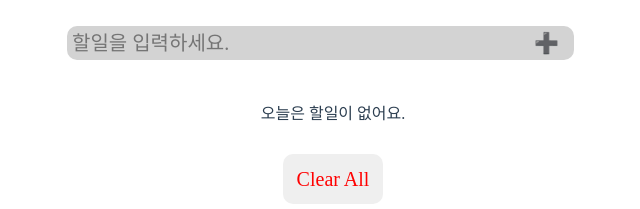
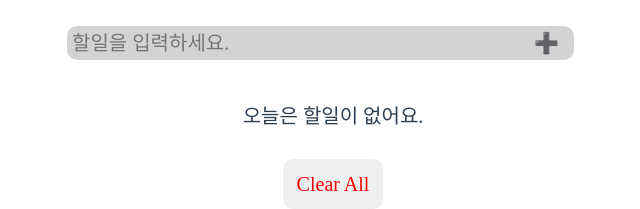
Before and after one commit to sue6e2/todoList, a Vue app: page / in a window 1280 px wide. Shown: the part 149-358 px from the top of the page, without its empty margins (307-947 px from the left). Built offline with nearby package versions, Linux system fonts and the light colour scheme; a web font is replaced by a local one.

Commit message:
코드 리팩토링 및 할일체크관련 버그 수정

```diff
--- a/src/App.vue
+++ b/src/App.vue
@@ -15,6 +15,7 @@
         v-on:check="check"
         v-bind:propsdata="todoItems"
         v-bind:message="msg"
+        v-bind:todoCheck="todoCheck"
     />
   </div>
 </template>
@@ -32,15 +33,17 @@ export default {
       editBefore : "",
       isEdit: false,
       msg:"",
-      itemIndex: 0
+      itemIndex: 0,
+      todoCheck:[],
     }
   },
   created(){
         if(localStorage.getItem('todolist')){
           this.msg =""
-          var array = JSON.parse(localStorage.getItem('todolist'))
-          for(var i =0; i <array.length; i++){
-              this.todoItems.push(array[i].item)
+          let array = JSON.parse(localStorage.getItem('todolist'))
+          for(let i =0; i <array.length; i++){
+            this.todoItems.push(array[i].item)
+            this.todoCheck.push(array[i].isCompleted)
           }
         }
         if(this.todoItems.length === 0){
@@ -50,18 +53,17 @@ export default {
   methods: {
     addTodo(itemArray, obj){
       if(this.todoItems.indexOf(obj.item) !== -1){
-        alert("이미 존재하는 할일 입니다.");
+        alert("이미 존재하는 할일 입니다.")
       }
       else{
       this.msg =""
-      var array2 = JSON.stringify(itemArray)
+      let array2 = JSON.stringify(itemArray)
       localStorage.setItem('todolist', array2)
       this.todoItems.push(obj.item)
       }
     },
-    check(obj2){
-      var a =  JSON.stringify(obj2)
-      localStorage.setItem('todolist', a)
+    check(checkTodo){
+      localStorage.setItem('todolist', checkTodo)
     },
     editBtn(isEdit, todoItem, index){
       this.isEdit = isEdit
@@ -72,9 +74,10 @@ export default {
       this.isEdit = isEdit2
       this.todoItems.splice(index,1, editedItem)
     },
-    removeTodo(todoItem, index){
-      localStorage.removeItem(todoItem);
-      this.todoItems.splice(index,1);
+    removeTodo(removeList, index){
+      localStorage.setItem('todolist', removeList)
+      this.todoItems.splice(index,1)
+
       if(this.todoItems.length==0){
         this.msg ="할일이 없어요."
       }
--- a/src/components/TodoInput.vue
+++ b/src/components/TodoInput.vue
@@ -6,7 +6,7 @@
     </div>
     <div class="editInput">
       <input class="input" v-if="isEdit" v-bind:value="editBefore" v-on:keyup.enter="editTodo" autofocus/>
-      <span id="editInput" class="btnEdit" v-if="isEdit" v-on:click="editTodo">✏️</span>
+      <span class="btnEdit" v-if="isEdit" v-on:click="editTodo">✏️</span>
     </div>
   </div>
 </template>
@@ -41,10 +41,10 @@ export default {
           return;
       }
       else{
-        let obj = { item: this.newTodoItem && this.newTodoItem.trim(), isCompleted: false};
+        let obj = { item: this.newTodoItem && this.newTodoItem.trim(), isCompleted: false}
         this.itemArray.push(obj)
-        this.newTodoItem = "";
-        this.$emit('addTodo', this.itemArray, obj);
+        this.newTodoItem = ""
+        this.$emit('addTodo', this.itemArray, obj)
       }
     },
     editTodo(val){
@@ -59,15 +59,15 @@ export default {
           this.editItem = val.target.value
           this.isCompleted = false;
 
-          let obj = { item: editedItem && editedItem.trim(), isCompleted: false};
+          let obj = { item: editedItem && editedItem.trim(), isCompleted: false}
           let itemArray = JSON.parse(localStorage.getItem('todolist'))
           itemArray[this.itemIndex] = obj
           let itemArray2 = JSON.stringify(itemArray)
-          localStorage.setItem('todolist', itemArray2);
+          localStorage.setItem('todolist', itemArray2)
 
           this.editItem=""
-          this.isEdit2 = false;
-          this.$emit('editTodo', this.itemIndex, editedItem, this.isEdit2, itemArray2);
+          this.isEdit2 = false
+          this.$emit('editTodo', this.itemIndex, editedItem, this.isEdit2, itemArray2)
         }
         else{
           alert('수정할 값을 입력해주세요.')
--- a/src/components/TodoList.vue
+++ b/src/components/TodoList.vue
@@ -1,14 +1,18 @@
 <template>
   <div class="container">
       <ul class="listSection">
-        {{ message }}
+        <span class="message">{{ message }}</span>
         <li class="items" v-for="(todoItem, index) in propsdata"
-            :key="index"
-        >
+            :key="index">
           <div class="itemSection">
-            <input class = "checkbox" type="checkbox" :id ="'checkList_'+index" v-on:change="check(todoItem, index)" />
+            <input class="checkbox"
+                   type="checkbox"
+                   :id ="'checkList_'+index"
+                   v-model="isChecked[index]"
+                   v-on:change="check(todoItem, index)"/>
             <label :for="'checkList_'+index">
-              <span v-bind:id="'item_'+index">
+              <span v-bind:id="'item_'+index"
+                    v-bind:class="[isChecked[index]? 'done': 'yet']">
                 {{ todoItem }}
               </span>
             </label>
@@ -31,29 +35,36 @@ export default {
       isEdit : false,
       isCompleted: false,
       editItem : "",
-      todolist : this.propsdata
+      todolist : [],
+      isChecked: []
     }
   },
   props: {
     propsdata : Array,
-    message: String
+    message: String,
+    todoCheck: Array,
+  },
+  created() {
+    console.log(this.todoCheck)
+    this.isChecked = this.todoCheck
   },
   methods: {
     check(todoItem, index){
-      let isChecked = document.getElementById('checkList_'+index).checked;
+      let isChecked = document.getElementById('checkList_'+index).checked
+      this.todolist = JSON.parse(localStorage.getItem('todolist'))
       if(isChecked){
-        isChecked = false;
-        let obj2 = { item : todoItem, isCompleted: true };
-        document.getElementById('item_'+ index).style.textDecoration ="line-through";
-        document.getElementById('item_'+ index).style.color ="gray";
-        this.$emit('check', obj2, index)
+        isChecked = false
+        let obj2 = { item : todoItem, isCompleted: true }
+        this.todolist[index] = obj2
+        let checkTodo = JSON.stringify(this.todolist)
+        this.$emit('check',checkTodo)
       }
       else{
         isChecked = true
         let obj2 = { item : todoItem, isCompleted: false }
-        document.getElementById('item_'+ index).style.textDecoration ="none"
-        document.getElementById('item_'+ index).style.color ="black"
-        this.$emit('check', obj2, index)
+        this.todolist[index] = obj2
+        let checkTodo = JSON.stringify(this.todolist)
+        this.$emit('check', checkTodo, index)
       }
       return isChecked
     },
@@ -69,7 +80,10 @@ export default {
       }
     },
     removeTodo(todoItem, index){
-      this.$emit('removeTodo', todoItem, index)
+      this.todolist = JSON.parse(localStorage.getItem('todolist'))
+      this.todolist.splice(index,1)
+      let removeList=JSON.stringify(this.todolist)
+      this.$emit('removeTodo', removeList, index)
     },
     clearTodo(){
       this.$emit('removeAll')
@@ -81,6 +95,14 @@ export default {
 <style lang="scss">
 .checkbox{
   margin-right: 10px;
+}
+.done{
+  text-decoration: line-through;
+  color: gray;
+}
+.yet{
+  text-decoration: none;
+  color: black;
 }
 .inputSection{
   position: relative;
@@ -147,4 +169,7 @@ export default {
     height: 55px;
   font-size: 22px; }
 }
+.message{
+  font-size: 20px;
+}
 </style>
```
